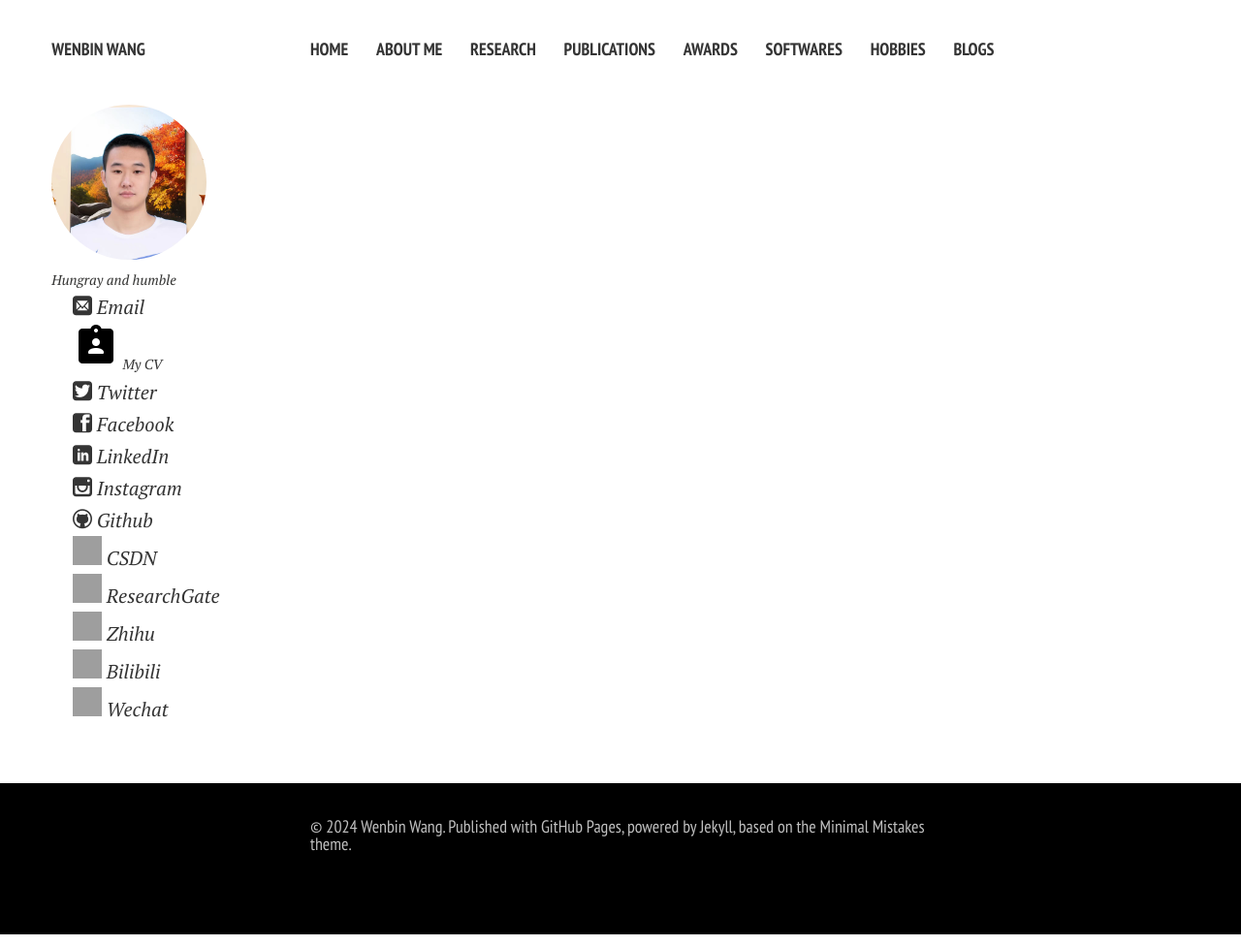
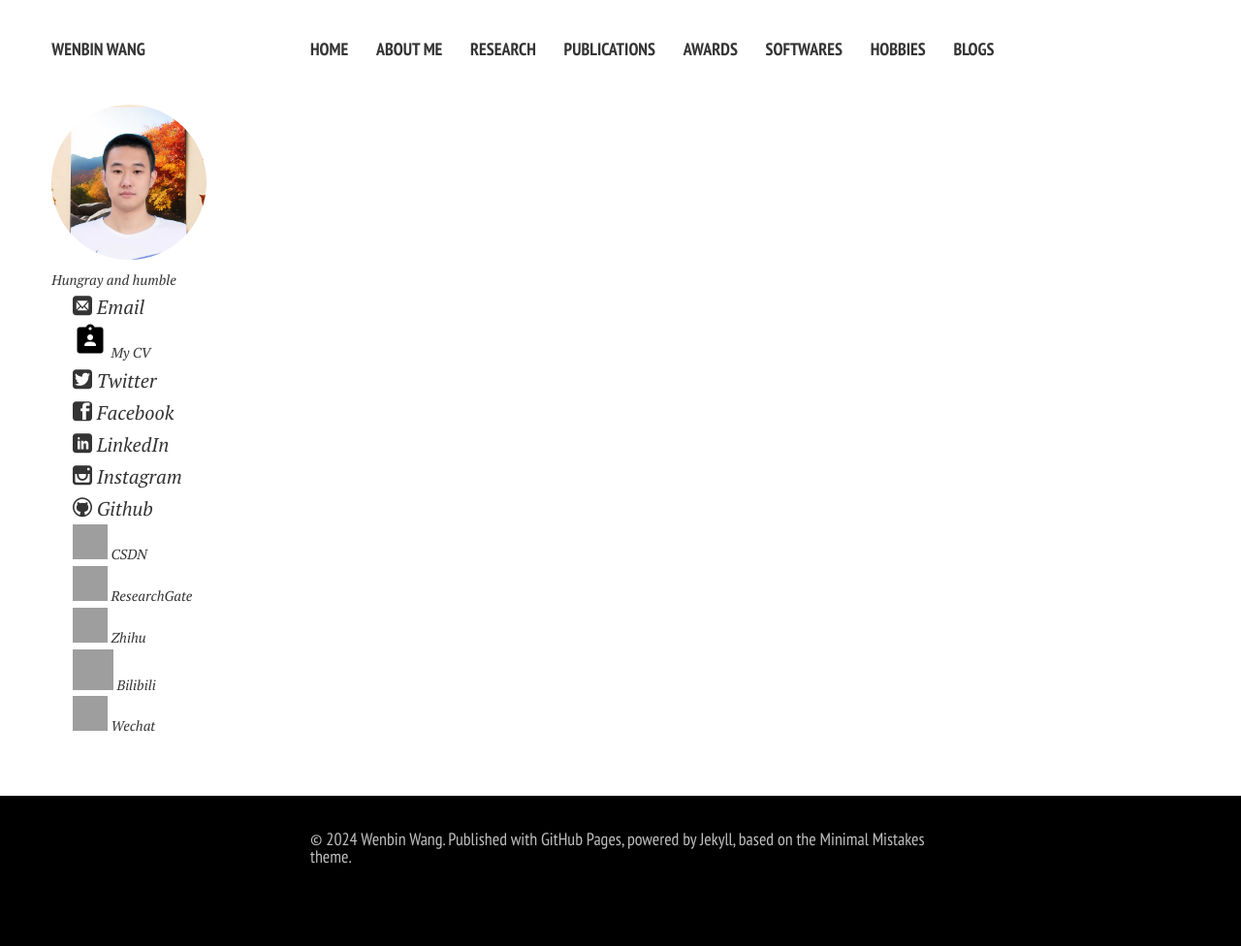
Before and after one commit to LuminaryAlexander/LuminaryAlexander.github.io, a Jekyll site: the page built from awards/test.md, in a window 1280 px wide. Shown: the whole page at 97% size. Built offline with Jekyll 4.4.1, drawn with Linux system fonts in a browser that asks for light colours; nearby versions of some CDN libraries; our own code applies the rules of GitHub Pages for plain Markdown files; comment, search, counter and statistics services are not loaded; a style sheet for code colours, icons or effects is not loaded; grey boxes are pictures that could not be loaded.

Commit message:
Update author-bio.html

```diff
--- a/_includes/author-bio.html
+++ b/_includes/author-bio.html
@@ -20,7 +20,7 @@
 {% endif %}
 
 {% if site.owner.cv %}
-<p><a href="{{ site.owner.cv }}"><img src="https://LuminaryAlexander.github.io/images/logo/icons8-cv-100.png" width="48" height="48"></i> My CV</a></p>
+<p><a href="{{ site.owner.cv }}"><img src="https://LuminaryAlexander.github.io/images/logo/icons8-cv-100.png" width="36" height="36"></i> My CV</a></p>
 {% endif %}
 
 {% if site.owner.twitter %}
@@ -48,7 +48,7 @@
 {% endif %}
 
 {% if site.owner.csdn %}
-<p><a class="icon-link" href="https://blog.csdn.net/{{ site.owner.csdn }}"><img src="https://img2.imgtp.com/2024/03/21/A67qimQd.png" width="36" height="36"></i> CSDN</a></p>
+<p><a href="https://blog.csdn.net/{{ site.owner.csdn }}"><img src="https://img2.imgtp.com/2024/03/21/A67qimQd.png" width="36" height="36"></i> CSDN</a></p>
 {% endif %}
 
 {% if site.owner.lastfm %}
@@ -64,17 +64,17 @@
 {% endif %}
 
 {% if site.owner.researchgate %}
-<p><a class="icon-link" href="{{ site.owner.researchgate }}"><img src="https://caihanlin.com/images/logo/icons8-rg.png" width="36" height="36"></i> ResearchGate</a></p>
+<p><a href="{{ site.owner.researchgate }}"><img src="https://caihanlin.com/images/logo/icons8-rg.png" width="36" height="36"></i> ResearchGate</a></p>
 {% endif %}
 
 {% if site.owner.zhihu %}
-<p><a class="icon-link" href="{{ site.owner.zhihu }}"><img src="https://caihanlin.com/images/logo/icons8-zhihu-96.png" width="36" height="36"></i> Zhihu</a></p>
+<p><a href="{{ site.owner.zhihu }}"><img src="https://caihanlin.com/images/logo/icons8-zhihu-96.png" width="36" height="36"></i> Zhihu</a></p>
 {% endif %}
 
 {% if site.owner.bilibili %}
-<p><a class="icon-link" href="https://space.bilibili.com/{{ site.owner.bilibili }}"><img src="https://caihanlin.com/images/logo/icons8-retro-tv-100.png" width="42" height="42"></i> Bilibili</a></p>
+<p><a href="https://space.bilibili.com/{{ site.owner.bilibili }}"><img src="https://caihanlin.com/images/logo/icons8-retro-tv-100.png" width="42" height="42"></i> Bilibili</a></p>
 {% endif %}
 
 {% if site.owner.wechat %}
-<p><a class="icon-link" href="{{ site.owner.wechat }}"><img src="https://img2.imgtp.com/2024/04/19/sviBkUXE.png" width="36" height="36"></i> Wechat</a></p>
+<p><a href="{{ site.owner.wechat }}"><img src="https://img2.imgtp.com/2024/04/19/sviBkUXE.png" width="36" height="36"></i> Wechat</a></p>
 {% endif %}
```
